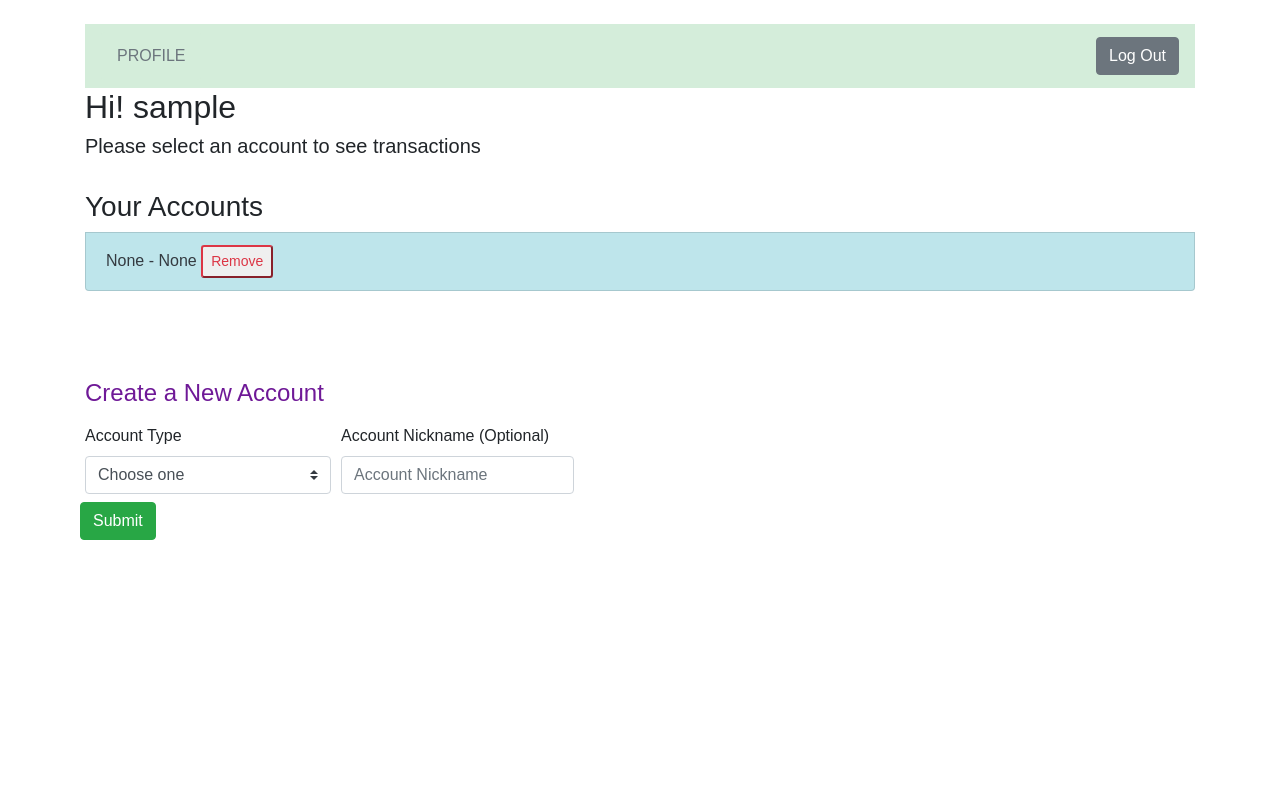
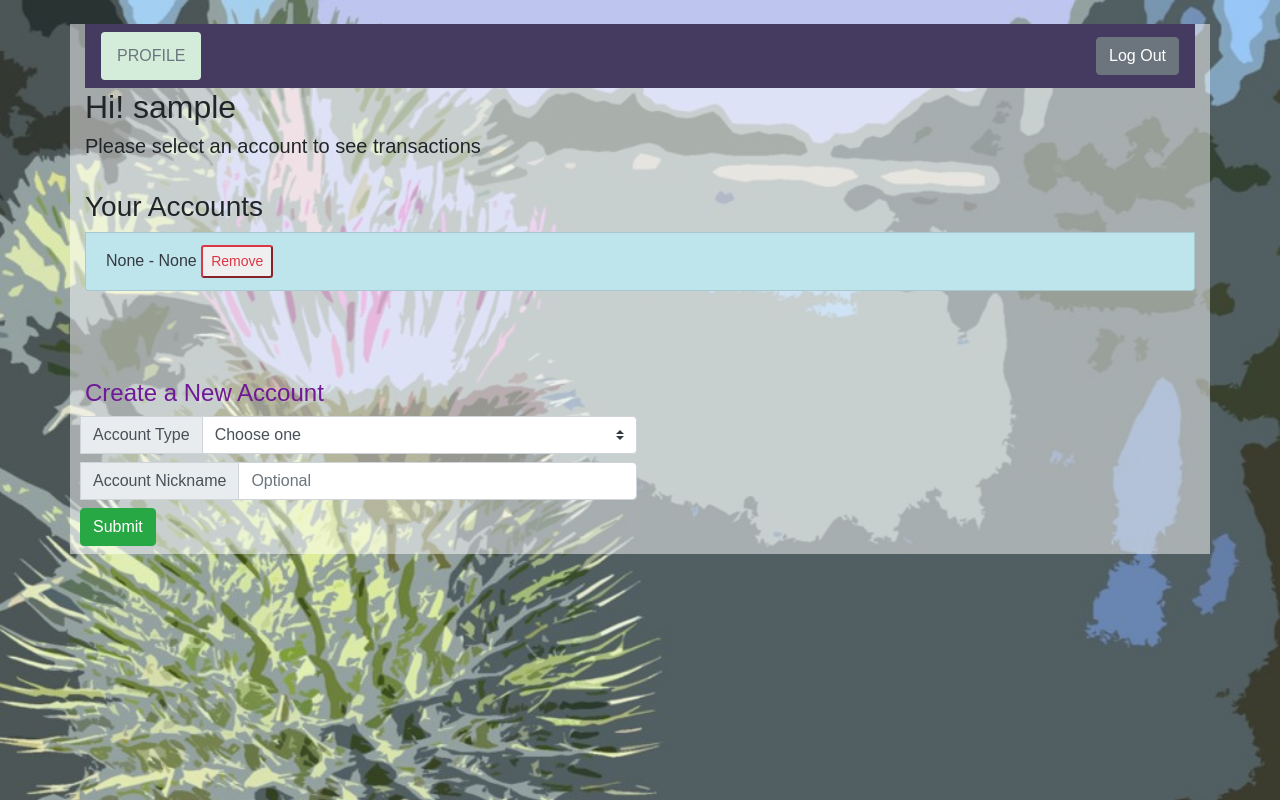
Before and after one commit to ichan266/Project---Projected-Budget, a Flask app: page /profile in a window 1280 px wide. Run offline with Flask 2, Linux system fonts and the light colour scheme; the visitor is signed in with stand-in values (Sample User, id 1); data comes from the database, SQL or seed files in the repository.

Commit message:
Styling: TBC

```diff
--- a/static/features.js
+++ b/static/features.js
@@ -32,7 +32,7 @@
       }
       $(sameEntryId).css('background-color', '#7fe6e8');
     }, function() {
-      $(sameEntryId).css('background-color', 'white');
+      $(sameEntryId).css('background-color', '');
     }
   );
 }
--- a/static/styling.css
+++ b/static/styling.css
@@ -1,7 +1,11 @@
 body {
   font-family: sans-serif;
-  /* background: url(/static/Thistle.jpg) no-repeat center center;
-  background-size: cover; */
+  background: url(/static/ThistleBackground.jpg) no-repeat center;
+  background-attachment: fixed;
+  background-repeat: no-repeat;
+  background-position: center 0%;
+  background-size: 100%;
+  background-color: rgb(155, 155, 155);
 }
 
 fieldset {
@@ -18,7 +22,7 @@
   color:rgb(20, 67, 220);
 }
 
-.form {
+.form, #subtitle {
   width: 100%;
   max-width: 330px;
   padding: 15px;
@@ -29,16 +33,23 @@
     display: inline-block;
   }
 
-#create_transaction {
+#create_transaction, #create_account {
   width: 100%;
   max-width: 555px;
   padding: 0;
   margin: 0;
 }
 
+#main-container {
+  background-color: rgba(255, 255, 255, 0.493);
+}
 
 #note {
   font-size: smaller;
+}
+
+nav {
+  background-color: rgb(69, 58, 95);
 }
 
 .nothing {
@@ -46,7 +57,16 @@
   color:deeppink;
 }
 
+#transaction_table {
+  background-color: rgba(255, 255, 255, 0.493);
+}
+
+#subtitle {
+  font: bold;
+  color: rgb(111, 25, 151);
+}
+
 .title {
   font: bold;
-  color: rgb(111, 25, 151)
+  color: rgb(111, 25, 151);
 }
--- a/templates/base.html
+++ b/templates/base.html
@@ -22,7 +22,7 @@
     <script src="https://cdn.jsdelivr.net/npm/bootstrap@4.5.3/dist/js/bootstrap.bundle.min.js"
             integrity="sha384-ho+j7jyWK8fNQe+A12Hb8AhRq26LrZ/JpcUGGOn+Y7RsweNrtN/tE3MoK7ZeZDyx"
             crossorigin="anonymous"></script>
-    <section class="centering-content container mt-4">
+    <section id="main-container" class="centering-content container mt-4">
     {% for msg in get_flashed_messages() %}
       <p class="flash-msg">
         {{ msg }}
--- a/templates/homepage.html
+++ b/templates/homepage.html
@@ -3,8 +3,9 @@
 
 {% block body %}
 <body class="text-center">
-  <h1 class="title">Thistle</h1>
-  <h4>Empower You to Better Foresee Your Financial Future</h4>
+  <img src="/static/ThistleLogo.png"/>
+  <!-- <h1 class="title">Thistle</h1> -->
+  <h3 id="subtitle">Empower You to Better Foresee Your Financial Future</h3>
   <br>
   <br>
   <form class="form" action="/confirm_account" method="POST">
--- a/templates/profile.html
+++ b/templates/profile.html
@@ -38,10 +38,14 @@
 <br>
 <br>
 <h4 class="title">Create a New Account</h4>
-<form id="create_account" action="/create_account" method="POST">
+<form id="create_account" class="form" action="/create_account" method="POST">
+  <div class="form-group">
     <div class="form-row align-items-center">
-    <div class="col-auto my-2">
-      <label class="mr-sm-2" for="inlineFormCustomSelect">Account Type</label>
+      <div class="input-group mb-2">
+        <div class="input-group-prepend">
+          <label for="inlineFormCustomSelect" class="sr-only">Account Type</label>
+          <span class="input-group-text" for="inlineFormCustomSelect">Account Type</span>
+        </div>
           <select class="custom-select mr-sm-2" id="inlineFormCustomSelect" name="account_type">
             <option selected>Choose one</option>
             <option value="Checking">Checking</option>
@@ -49,14 +53,18 @@
             <option value="Other">Other</option>
           </select>
       </div>
-    <br>
-    <div class="col-auto my-2">
-      <label class="mr-sm-2" for="account_nickname">Account Nickname (Optional)</label>
-      <input type="text" class="form-control" name="account_nickname" placeholder="Account Nickname">
+
+      <div class="input-group mb-2">
+        <div class="input-group-prepend">
+          <label for="inputAccountNickname" class="sr-only">Account Nickname (Optional)</label>
+          <span class="input-group-text" for="inlineForm">Account Nickname</span>
+        </div>
+          <input type="text" class="form-control mr-sm-2" name="account_nickname" placeholder="Optional">
       </div>
   </div>
     <div class="form-row align-items-center">
       <button type="submit" class="btn btn-success mb-2">Submit</button>
     </div>
+  </div>
 </form>
 {% endblock %}
```
Also changed, not shown: templates/account_details.html (+4 -4 lines), static/ThistleBackground.jpg (added), static/ThistleLogo.png (added). Lines whose indentation alone changed are shown as unchanged.
